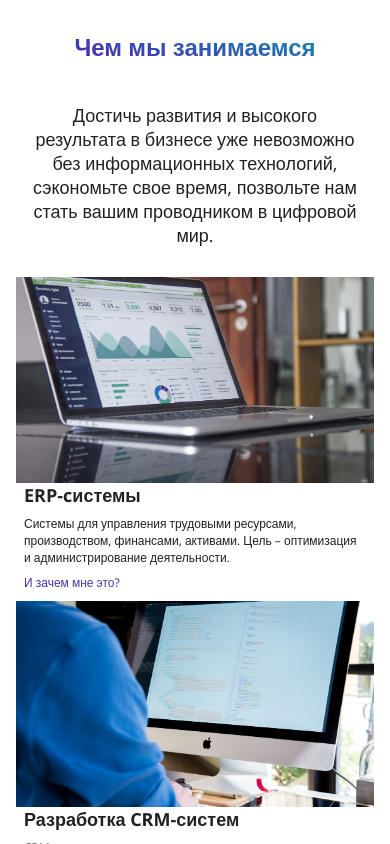
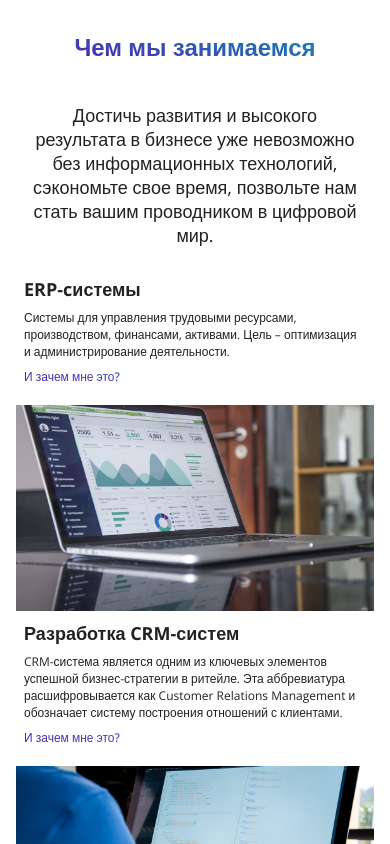
Before and after one commit to Softocean/softocean_landing, a Next.js app: page /what-we-do in a window 390 px wide. Shown: the top 844 px of the page. Built offline with nearby package versions, Linux system fonts and the light colour scheme.

Commit message:
fixed errors after the review

```diff
--- a/src/app/layout.tsx
+++ b/src/app/layout.tsx
@@ -1,4 +1,5 @@
 import './globals.css';
+import { ReactNode } from 'react';
 import type { Metadata } from 'next';
 import { Manrope } from 'next/font/google';
 import { Open_Sans } from 'next/font/google';
@@ -18,7 +19,7 @@ export const metadata: Metadata = {
   description: 'Generated by create next app',
 };
 
-export default function RootLayout({ children }: { children: React.ReactNode }) {
+export default function RootLayout({ children }: { children: ReactNode }) {
   return (
     <html lang="en">
       <body className={`${manrope.className} ${openSans.className} bg-white`}>
--- a/src/app/page.tsx
+++ b/src/app/page.tsx
@@ -1,5 +1,3 @@
-import Image from 'next/image';
-import Header from '@/components/header/Header';
 import Feedback from '@/components/feedback';
 import { HeaderSectionLayout, SlideProps, SmallForm } from '@/components/main-page';
 import CustomSwiper from '@/components/main-page/slider';
@@ -37,7 +35,7 @@ export default function Home() {
         title="Разработка программных продуктов"
         subText="Эффективное решение бизнес-задач с помощью цифровых технологий"
       />
-      <Feedback children={''} />
+      <Feedback>{}</Feedback>
       <section className="px-4 mt-10 md:mt-[380px]">
         <p className="text-center text-base-24 lg:text-xl font-bold text-lightdark">Портфолио</p>
         <CustomSwiper slides={slides} />
--- a/src/app/what-we-do/page.tsx
+++ b/src/app/what-we-do/page.tsx
@@ -1,9 +1,9 @@
 import React from 'react';
+import ButtonWithQuestion from '@/components/buttonWithQuestion';
+import { CaseData } from '@/components/case/constant';
+import { FeedBackData } from '@/components/case/constant';
 import Case from '@/components/case/page';
-import { CaseData } from '@/components/case/constant';
 import Feedback from '@/components/feedback';
-import { FeedBackData } from '@/components/case/constant';
-import ButtonWithQuestion from '@/components/buttonWithQuestion';
 
 export default function WhatWeDo() {
   return (
@@ -47,18 +47,16 @@ export default function WhatWeDo() {
           />
         );
       })}
-      <Feedback
-        children={
-          <p
-            className="flex max-w-[803px] mx-auto mt-[16px]
+      <Feedback>
+        <p
+          className="flex max-w-[803px] mx-auto mt-[16px]
             text-base text-center leading-[22.5px]
             max-xl:text-sm
             max-md:mx-[16px]
             mb-[150px] max-md:mb-[50px]">
-            {FeedBackData[0].description}
-          </p>
-        }
-      />
+          {FeedBackData[0].description}
+        </p>
+      </Feedback>
       <ButtonWithQuestion />
     </div>
   );
--- a/src/components/buttonWithQuestion/index.tsx
+++ b/src/components/buttonWithQuestion/index.tsx
@@ -1,10 +1,9 @@
-import React from 'react';
 import Button from '@/components/button';
 import { FeedBackData } from '@/components/case/constant';
 
 function buttonWithQuestion() {
   return (
-    <p
+    <div
       className="grid  mx-auto  justify-center font-bold bg-light-blue
       my-[150px] max-2xl:my-[100px] max-xl:my-[50px] max-md:my-[25px]
       py-[60px] max-2xl:py-[30px] max-xl:py-[16px]
@@ -17,7 +16,7 @@ function buttonWithQuestion() {
         type="button"
         text={FeedBackData[0].textBtn}
       />
-    </p>
+    </div>
   );
 }
 
--- a/src/components/case/constant/index.tsx
+++ b/src/components/case/constant/index.tsx
@@ -1,16 +1,15 @@
-import Image from 'next/image';
-import erpNote from '../../../../assets/what-we-do-page/erpNote.jpg';
+import { StaticImageData } from 'next/image';
+import consultingNote from '../../../../assets/what-we-do-page/consultingNote.jpg';
 import crm from '../../../../assets/what-we-do-page/crm.jpg';
 import cyfra from '../../../../assets/what-we-do-page/cyfra.jpg';
+import erpNote from '../../../../assets/what-we-do-page/erpNote.jpg';
+import marketPlaceNote from '../../../../assets/what-we-do-page/marketPlaceNote.jpg';
 import mobile from '../../../../assets/what-we-do-page/mobile.jpg';
+import softwareNote from '../../../../assets/what-we-do-page/softwareNote.jpg';
 import webNote from '../../../../assets/what-we-do-page/webNote.jpg';
 import webServiceNote from '../../../../assets/what-we-do-page/webServiceNote.jpg';
-import softwareNote from '../../../../assets/what-we-do-page/softwareNote.jpg';
-import marketPlaceNote from '../../../../assets/what-we-do-page/marketPlaceNote.jpg';
-import consultingNote from '../../../../assets/what-we-do-page/consultingNote.jpg';
-import { StaticImageData } from 'next/image';
 
-interface CaseData {
+interface CaseDataTypes {
   id: number;
   title: string;
   description: string;
@@ -18,13 +17,13 @@ interface CaseData {
   imageSrc: StaticImageData;
 }
 
-interface FeedBackData {
+interface FeedBackDataTypes {
   description: string;
   question: string;
   textBtn: string;
 }
 
-export const CaseData: CaseData[] = [
+export const CaseData: CaseDataTypes[] = [
   {
     id: 0,
     title: 'ERP-cистемы',
@@ -99,7 +98,7 @@ export const CaseData: CaseData[] = [
   },
 ];
 
-export const FeedBackData: FeedBackData[] = [
+export const FeedBackData: FeedBackDataTypes[] = [
   {
     description:
       'Наша миссия реализуется при помощи информационных технологий. Мы пытаемся понять клиента и помочь ему прийти к верному решению, упростить ему задачу и сделать лучше его бизнес.',
--- a/src/components/case/page.tsx
+++ b/src/components/case/page.tsx
@@ -1,6 +1,3 @@
-'use client';
-
-import React, { FC, useState, useEffect } from 'react';
 import Image from 'next/image';
 import { StaticImageData } from 'next/image';
 
@@ -11,15 +8,12 @@ interface ImageProps {
   imageAlt: string;
   description: string;
   question: string;
-  /*blurDataURL: string;*/
 }
 
-const Case: FC<ImageProps> = ({ id, title, description, imageSrc, imageAlt, question }) => {
-  const [width, setWidth] = useState(window.innerWidth);
-
+function Case({ id, title, description, imageSrc, imageAlt, question }: ImageProps) {
   const textSection = (
     <div
-      className="grid max-w-[488px] my-0 mx-auto
+      className="grid max-w-[488px] mt-0 mb-[20px] mx-auto
       max-2xl:mx-[24px] max-md:mx-[8px]
       gap-[18px] max-xl:gap-[8px] max-md:max-w-full">
       <h3
@@ -45,52 +39,27 @@ const Case: FC<ImageProps> = ({ id, title, description, imageSrc, imageAlt, ques
   );
 
   const imageSection = (
-    <Image
-      alt={imageAlt}
-      src={imageSrc}
-      placeholder="blur"
-      /*blurDataURL={blurDataURL}*/
-      width={1133}
-      height={651}
-    />
+    <Image alt={imageAlt} src={imageSrc} placeholder="blur" width={1133} height={651} />
   );
-
-  useEffect(() => {
-    let timeoutId: NodeJS.Timeout;
-
-    const resizeListener = () => {
-      clearTimeout(timeoutId);
-      timeoutId = setTimeout(() => setWidth(window.innerWidth), 150);
-    };
-
-    window.addEventListener('resize', resizeListener);
-
-    return () => {
-      window.removeEventListener('resize', resizeListener);
-    };
-  }, []);
 
   return (
     <div
-      className=" mb-[50px]
-        flex flex-row items-center
-        font-manrope
-        mx-auto max-2xl:mx-[20px] w-auto max-md:mx-[8px]
-        max-md:flex-col max-md:mb-[10px]
-        ">
-      {width > 768 && id % 2 === 0 ? (
-        <>
+      className="mb-[50px] max-md:mb-[10px] font-manrope
+      mx-auto max-2xl:mx-[20px] w-auto max-md:mx-[8px]">
+      {id % 2 === 0 && (
+        <div className="flex flex-row items-center max-md:flex-col">
           {textSection}
           {imageSection}
-        </>
-      ) : (
-        <>
+        </div>
+      )}
+      {id % 2 !== 0 && (
+        <div className="flex flex-row items-center max-md:flex-col-reverse">
           {imageSection}
           {textSection}
-        </>
+        </div>
       )}
     </div>
   );
-};
+}
 
 export default Case;
```
